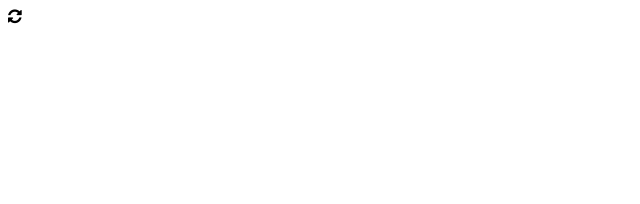
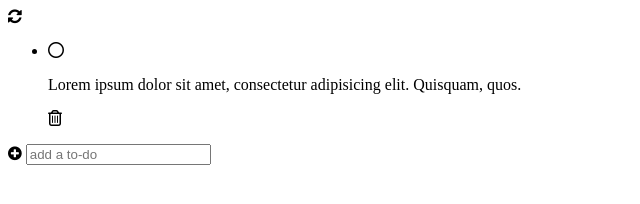
Before and after one commit to omarhady1992/Web-Development, a website: page To-do list/index.html in a window 1280 px wide. Shown: the whole page, without its empty margins (0-640 px from the left). Drawn offline with Linux system fonts and the light colour scheme.

Commit message:
Added content section html

```diff
--- a/To-do list/index.html
+++ b/To-do list/index.html
@@ -19,6 +19,23 @@
             </div>
             <div id="date"></div>
         </div>
+        <div class="content">
+            <ul>
+                <li>
+                    <div><i class="fa fa-circle-thin complete"></i></div>
+                    <div class="text">
+                        <p>Lorem ipsum dolor sit amet, consectetur adipisicing elit. Quisquam, quos.</p>
+                    </div>
+                    <div class="delete">
+                        <i class="fa fa-trash-o"></i>
+                    </div>
+                </li>
+            </ul>
+            <div class="add-item">
+                <i class="fa fa-plus-circle"></i>
+                <input type="text" placeholder="add a to-do" id="input_item">
+            </div>
+        </div>
 
 
     </div>
```
